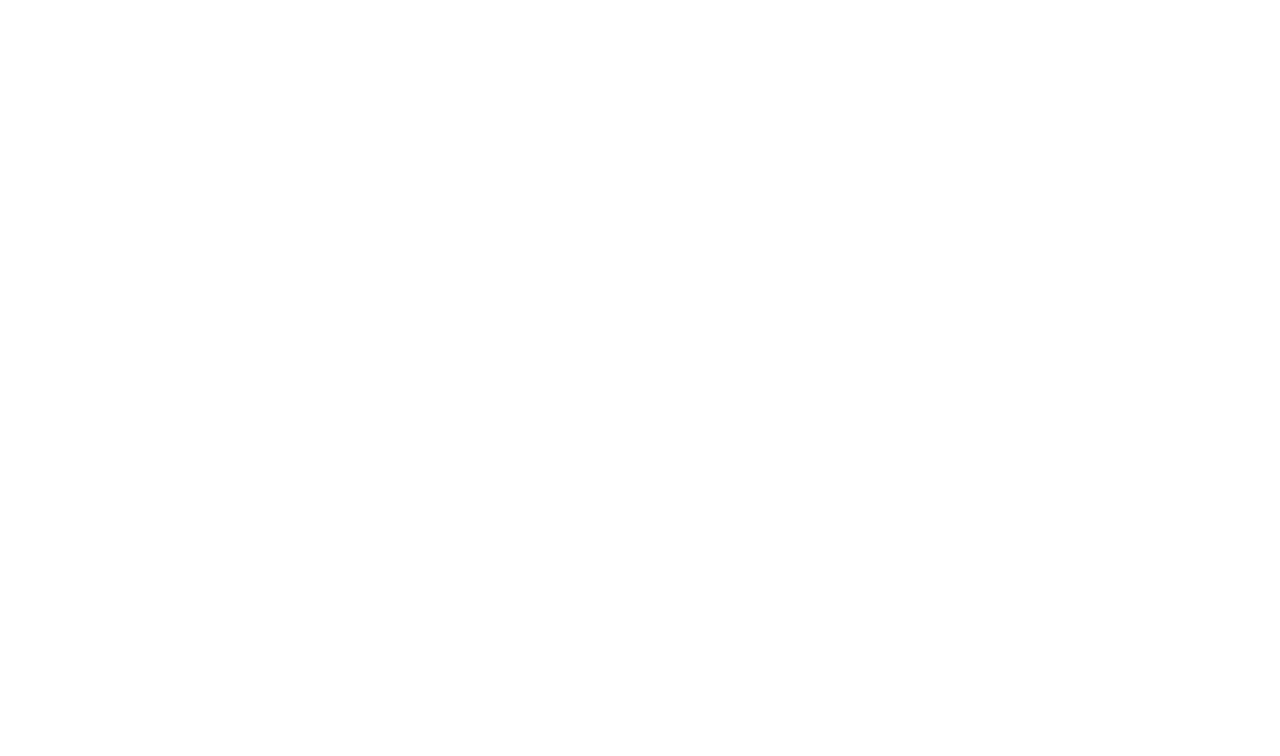
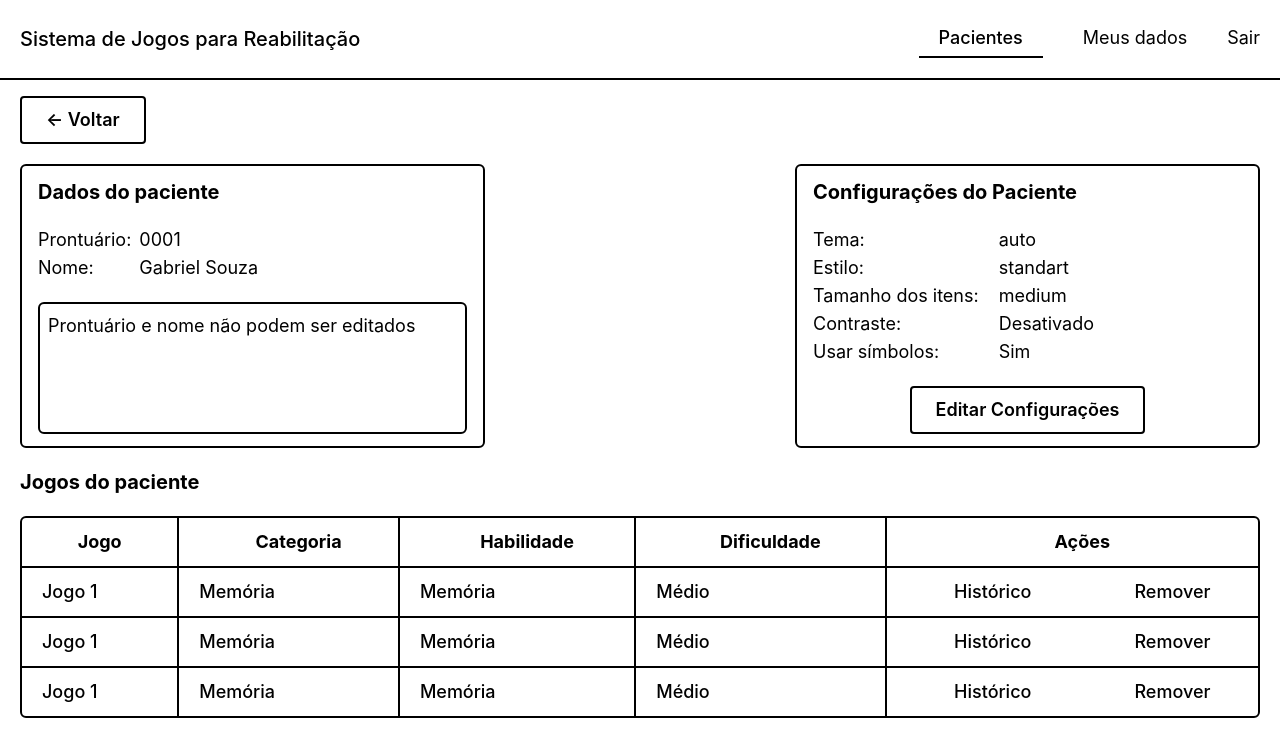
Before and after one commit to LucasDeComi/Jogos-IC, a React (Vite) app in the folder frontend/web/: page /patients/0001 in a window 1280 px wide. Before the commit this address had no page. Shown: the top 756 px of the page. Built offline with nearby package versions, Linux system fonts and the light colour scheme.

Commit message:
Estruturando página de vizualização do paciente

```diff
--- /dev/null
+++ b/frontend/web/src/components/ui/Subtitle.jsx
@@ -0,0 +1,5 @@
+export default function Subtitle({ children }) {
+  return (
+    <h2 className="font-bold text-xl">{ children }</h2>
+  )
+}
--- /dev/null
+++ b/frontend/web/src/components/ui/Table.jsx
@@ -0,0 +1,9 @@
+import Panel from "./Panel"
+
+export default function Table({ children }) {
+  return (
+    <Panel>
+      <table className="w-full">{ children }</table>
+    </Panel>
+  )
+}
--- /dev/null
+++ b/frontend/web/src/components/ui/TableActionsCell.jsx
@@ -0,0 +1,14 @@
+export default function TableActionsCell({ children, pl, pr, bl, bb }) {
+  return (
+    <td
+      className={`text-left py-2.5 font-medium
+      ${pl ? "pl-5" : ""} ${pr ? "pr-5" : ""}
+      ${bl ? "pl-5 border-l-2 border-black" : ""}
+      ${bb ? "border-b-2 border-black" : ""}`}
+    >
+      <div className="flex items-center justify-around gap-2">
+        {children}
+      </div>
+    </td>
+  )
+}
--- a/frontend/web/src/components/ui/TableBodyCell.jsx
+++ b/frontend/web/src/components/ui/TableBodyCell.jsx
@@ -1,7 +1,8 @@
-export default function TableBodyCell({ children, pl, pr, bl, bb }) {
+export default function TableBodyCell({ children, center, pl, pr, bl, bb }) {
   return (
     <td
-      className={`text-left py-2.5 font-medium
+      className={`py-2.5 font-medium
+      ${center ? "text-center" : "text-left"}
       ${pl ? "pl-5" : ""} ${pr ? "pr-5" : ""}
       ${bl ? "pl-5 border-l-2 border-black" : ""}
       ${bb ? "border-b-2 border-black" : ""}`}
--- a/frontend/web/src/components/ui/TableHeaderCell.jsx
+++ b/frontend/web/src/components/ui/TableHeaderCell.jsx
@@ -1,7 +1,8 @@
-export default function TableHeaderCell({ children, pl, pr, bl, bb }) {
+export default function TableHeaderCell({ children, center, pl, pr, bl, bb  }) {
   return (
     <th
-      className={`text-left py-2.5 font-bold
+      className={`py-2.5 font-bold
+      ${center ? "text-center" : "text-left"}
       ${pl ? "pl-5" : ""} ${pr ? "pr-5" : ""}
       ${bl ? "pl-5 border-l-2 border-black" : ""}
       ${bb ? "border-b-2 border-black" : ""}`}
--- a/frontend/web/src/pages/PatientList.jsx
+++ b/frontend/web/src/pages/PatientList.jsx
@@ -1,9 +1,9 @@
 import { useContext } from "react"
-import { useNavigate } from "react-router-dom"
+import { useNavigate, Link } from "react-router-dom"
 import { PatientContext } from "../context/PatientContext"
 import Title from "../components/ui/Title"
 import Button from "../components/ui/Button"
-import Panel from "../components/ui/Panel"
+import Table from "../components/ui/Table"
 import TableHeaderCell from "../components/ui/TableHeaderCell"
 import TableBodyCell from "../components/ui/TableBodyCell"
 
@@ -21,8 +21,7 @@
       >
         + Cadastrar novo paciente
       </Button>
-      <Panel>
-        <table className="w-full">
+      <Table>
         <thead>
           <tr>
             <TableHeaderCell bb pl>Prontuário</TableHeaderCell>
@@ -35,12 +34,13 @@
             <tr key={patient.id ?? index}>
               <TableBodyCell bb={index !== patients.length - 1} pl>{patient.id}</TableBodyCell>
               <TableBodyCell bb={index !== patients.length - 1}>{patient.name}</TableBodyCell>
-                <TableBodyCell bb={index !== patients.length - 1} bl>Ver</TableBodyCell>
+              <TableBodyCell bb={index !== patients.length - 1} bl>
+                <Link className="hover:underline" to={`/patients/${patient.id}`}>Ver</Link>
+              </TableBodyCell>
             </tr>
           ))}
         </tbody>
-        </table>
-      </Panel>
+      </Table>
     </section>
   )
 }
--- /dev/null
+++ b/frontend/web/src/pages/ViewPatient.jsx
@@ -0,0 +1,117 @@
+import { useContext } from "react"
+import { useParams } from "react-router-dom"
+import { PatientContext } from "../context/PatientContext"
+import Subtitle from "../components/ui/Subtitle"
+import Button from "../components/ui/Button"
+import Panel from "../components/ui/Panel"
+import Table from "../components/ui/Table"
+import TableHeaderCell from "../components/ui/TableHeaderCell"
+import TableBodyCell from "../components/ui/TableBodyCell"
+import TableActionsCell from "../components/ui/TableActionsCell"
+
+export default function ViewPatient() {
+    const { id } = useParams();
+
+    const { findPatient, patients } = useContext(PatientContext);
+    const patient = findPatient(id);
+
+    return (
+        <section className="flex flex-col items-start gap-5">
+            <Button>&larr; Voltar</Button>
+            <div className="w-full flex justify-between gap-[25%]">
+                <Panel className="flex flex-col items-start gap-5 px-4 py-3">
+                    <Subtitle>Dados do paciente</Subtitle>
+                    <table>
+                        <tbody>
+                            <tr>
+                                <td>Prontuário:</td>
+                                <td className="pl-2">{patient.id}</td>
+                            </tr>
+                            <tr>
+                                <td>Nome:</td>
+                                <td className="pl-2">{patient.name}</td>
+                            </tr>
+                        </tbody>
+                    </table>
+                    <Panel className="h-full p-2">
+                        <span className="">Prontuário e nome não podem ser editados</span>
+                    </Panel>
+                </Panel>
+                <Panel className="flex flex-col items-start gap-5 px-4 py-3">
+                    <Subtitle>Configurações do Paciente</Subtitle>
+                    <table>
+                        <tbody>
+                            <tr>
+                                <td>Tema:</td>
+                                <td className="pl-5">{patient.theme}</td>
+                            </tr>
+                            <tr>
+                                <td>Estilo:</td>
+                                <td className="pl-5">{patient.style}</td>
+                            </tr>
+                            <tr>
+                                <td>Tamanho dos itens:</td>
+                                <td className="pl-5">{patient.itemsSize}</td>
+                            </tr>
+                            <tr>
+                                <td>Contraste:</td>
+                                <td className="pl-5">{patient.contrast ? "Ativado" : "Desativado"}</td>
+                            </tr>
+                            <tr>
+                                <td>Usar símbolos:</td>
+                                <td className="pl-5">{patient.useSymbols ? "Sim" : "Não"}</td>
+                            </tr>
+                        </tbody>
+                    </table>
+                    <div className="w-full flex justify-center">
+                        <Button>Editar Configurações</Button>
+                    </div>
+                </Panel>
+            </div>
+            <Subtitle>Jogos do paciente</Subtitle>
+            <Table>
+                <thead>
+                    <tr>
+                        <TableHeaderCell center bb>Jogo</TableHeaderCell>
+                        <TableHeaderCell center bb bl>Categoria</TableHeaderCell>
+                        <TableHeaderCell center bb bl>Habilidade</TableHeaderCell>
+                        <TableHeaderCell center bb bl>Dificuldade</TableHeaderCell>
+                        <TableHeaderCell center bb bl>Ações</TableHeaderCell>
+                    </tr>
+                </thead>
+                <tbody>
+                    <tr>
+                        <TableBodyCell bb pl>Jogo 1</TableBodyCell>
+                        <TableBodyCell bb bl>Memória</TableBodyCell>
+                        <TableBodyCell bb bl>Memória</TableBodyCell>
+                        <TableBodyCell bb bl>Médio</TableBodyCell>
+                        <TableActionsCell bb bl>
+                            <span>Histórico</span>
+                            <span>Remover</span>
+                        </TableActionsCell>
+                    </tr>
+                    <tr>
+                        <TableBodyCell bb pl>Jogo 1</TableBodyCell>
+                        <TableBodyCell bb bl>Memória</TableBodyCell>
+                        <TableBodyCell bb bl>Memória</TableBodyCell>
+                        <TableBodyCell bb bl>Médio</TableBodyCell>
+                        <TableActionsCell bb bl>
+                            <span>Histórico</span>
+                            <span>Remover</span>
+                        </TableActionsCell>
+                    </tr>
+                    <tr>
+                        <TableBodyCell pl>Jogo 1</TableBodyCell>
+                        <TableBodyCell bl>Memória</TableBodyCell>
+                        <TableBodyCell bl>Memória</TableBodyCell>
+                        <TableBodyCell bl>Médio</TableBodyCell>
+                        <TableActionsCell bl>
+                            <span>Histórico</span>
+                            <span>Remover</span>
+                        </TableActionsCell>
+                    </tr>
+                </tbody>
+            </Table>
+        </section>
+    )
+}
--- a/frontend/web/src/routes/AppRoutes.jsx
+++ b/frontend/web/src/routes/AppRoutes.jsx
@@ -2,6 +2,7 @@
 import AppLayout from "../layouts/AppLayout";
 import PatientList from "../pages/PatientList";
 import RegisterPatient from "../pages/RegisterPatient";
+import ViewPatient from "../pages/ViewPatient";
 
 export default function AppRoutes() {
   return (
@@ -9,6 +10,7 @@
       <Route path="/" element={<AppLayout />}>
         <Route path="/patients" element={<PatientList />}/>
         <Route path="/patients/register" element={<RegisterPatient />}/>
+        <Route path="/patients/:id" element={<ViewPatient />}/>
       </Route>
     </Routes>
   )
```
Lines whose indentation alone changed are shown as unchanged.
